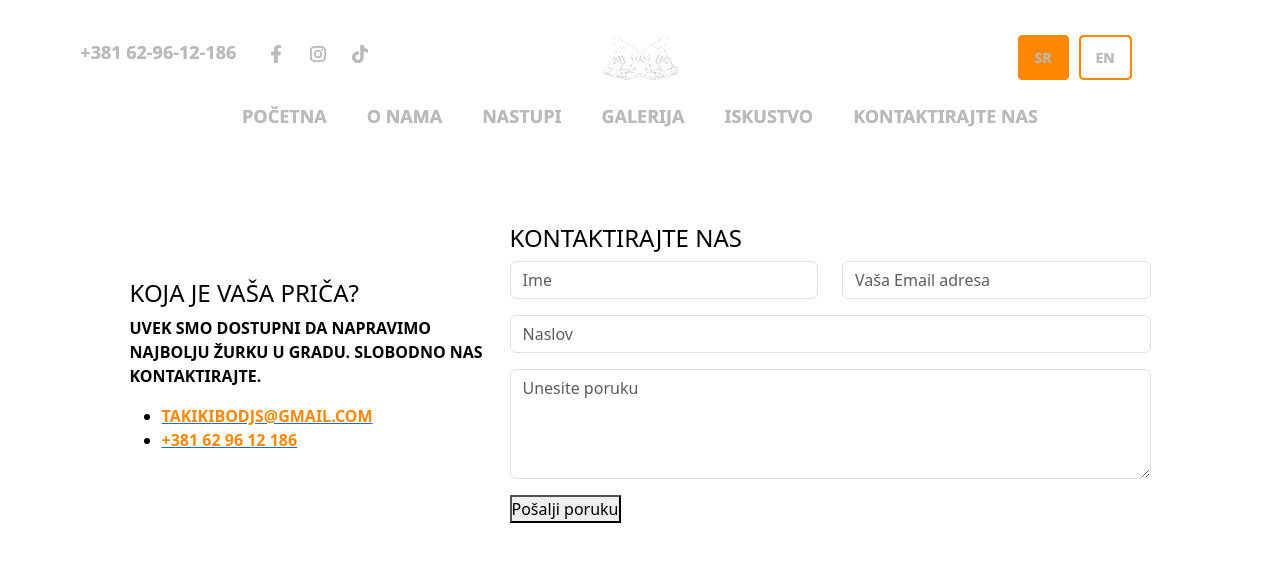
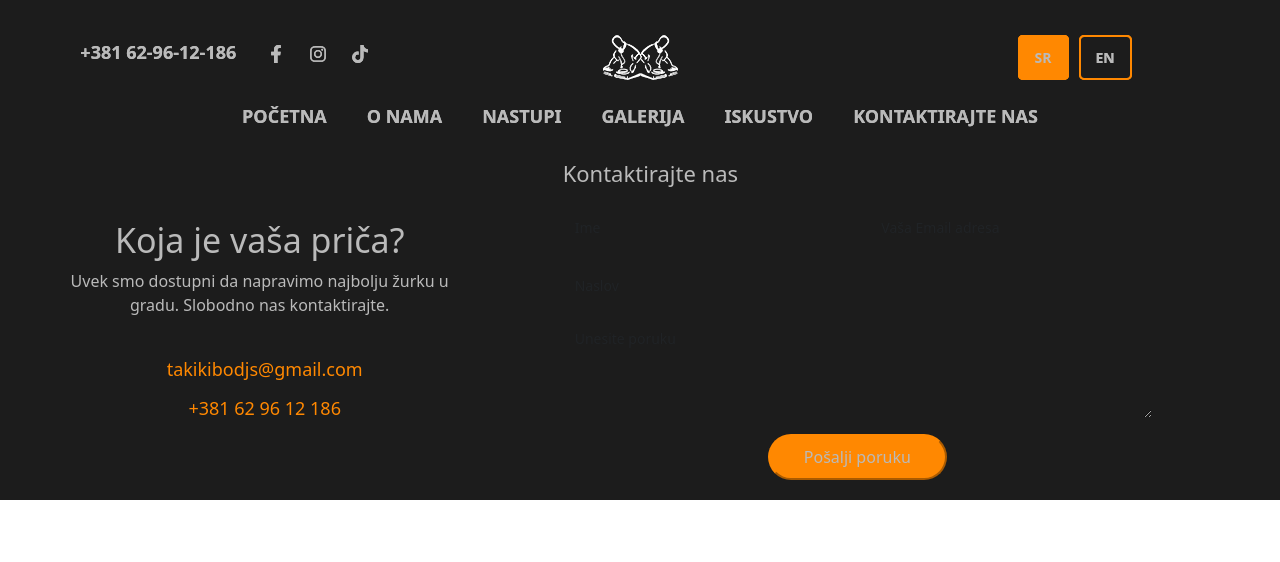
Before and after one commit to AleteiaSD/DJS, a React (Create React App) app: page /contact in a window 1280 px wide. Shown: the top 562 px of the page. Built offline with nearby package versions, Linux system fonts and the light colour scheme; a web font is replaced by a local one.

Commit message:
Commit 3- ContactUs

```diff
--- a/src/assets/contact.css
+++ b/src/assets/contact.css
@@ -1,7 +1,146 @@
-.contact-section{
+/* Base Styles for Contact Section */
+.contact-section {
+    position: relative;
+    padding-top: 20vh;
+    background-color: var(--px-bg-1);
+}
 
-    position: relative;
 
-    top: 20vh; /* Pomeranje teksta naniže ispod header-a */
-    margin: 5%;
+/* Contact Information Styles */
+.contact-info {
+    margin-bottom: 20px;
+    color: var(--px-bababa);
+    text-align: center;
 }
+.contact-info h4 {
+    font-size: 34px;
+    font-weight: 500;
+}
+.contact-info p {
+    font-size: 16px;
+}
+.contact-info i,a {
+    text-decoration: none;
+
+    text-align: left;
+
+}
+.contact-info ul {
+    margin: 0;
+    padding: 10px 0 0;
+    list-style: none;
+}
+.contact-info li {
+    font-size: 18px;
+    font-weight: 500;
+    line-height: 1.3;
+    margin-top: 10px;
+}
+.contact-info li i {
+    width: 30px;
+    text-align: center;
+    font-size: 22px;
+    color: var(--px-theme);
+    margin-right: 10px;
+}
+
+/* Contact Form Styles */
+.contact-form {
+    padding-bottom: 20px;
+    margin-left: 10%;
+    margin-right: 10%;
+}
+.form-control {
+    color: var(--px-bababa);
+    background: none;
+    border: 1px solid rgba(var(--px-white), 0.3);
+    border-radius: 0;
+    box-shadow: none;
+    font-size: 14px;
+    height: calc(2em + 0.75rem + 2px);
+}
+
+
+.contact-form h4 {
+    font-size: 22px;
+    font-weight: 500;
+    margin-bottom: 20px;
+    color: var(--px-bababa);
+}
+.contact-form .form-control {
+    color: var(--px-bababa);
+    background-color: transparent;
+    border: 1px solid rgba(var(--px-white), 0.3);
+    border-radius: 0;
+    box-shadow: none;
+    font-size: 14px;
+    height: calc(2em + 0.75rem + 2px);
+    margin-bottom: 15px;
+}
+.contact-form .form-control.invalid {
+    border-color: #dc3545 !important;
+}
+.contact-form textarea.form-control {
+    height: auto;
+}
+
+
+
+.form-control.invalid {
+    border-color: #dc3545 !important;
+}
+
+.form-control{
+    color: var(--px-bababa);
+    border: 1px solid rgba(var(--px-bababa), 0.3);
+    background: var(--px-white);
+}
+.contact-form .form-control {
+    color: rgba(255, 255, 255, 0.73);
+    border-color: rgba(255, 255, 255, 0.3);
+    background: #1c1c1c;
+}
+
+
+
+
+
+
+
+
+
+/* Button Styles */
+.btn-bar{
+    display: flex;
+    justify-content: center;  /* Centriranje horizontalno */
+}
+.btn-bar .px-btn {
+    background-color: var(--px-theme);
+    color: var(--px-bababa);
+    padding: 9px 34px;
+    border-radius: 60px;
+    transition: 0.3s;
+    text-align: center;
+    border-color: var(--px-theme, 0.75);
+
+}
+.btn-bar .px-btn:hover {
+    transform: translateY(-5px);
+    color: #fff;
+}
+
+
+
+
+
+
+
+/* Responsive Adjustments */
+@media screen and (max-width: 767px) {
+    .contact-info, .contact-form {
+        margin-bottom: 20px;
+    }
+    .contact-info h4, .contact-form h4 {
+        font-size: 28px;
+    }
+}
--- a/src/components/contact/Contact.jsx
+++ b/src/components/contact/Contact.jsx
@@ -33,12 +33,12 @@ const Contact = () => {
         <div className="row">
           <div className="col-md-6">
             <div className="form-group mb-3">
-              <input type="text" className="form-control theme-light" placeholder={t("contact.fullName")} {...register("name", { required: true })}/>
+              <input type="text" className="form-control" placeholder={t("contact.fullName")} {...register("name", { required: true })}/>
               {errors.name && errors.name.type === "required" && (<span className="invalid-feedback">{t("contact.fullNameRequired")}</span>)}</div>
           </div>
           <div className="col-md-6">
             <div className="form-group mb-3">
-              <input type="email" className="form-control theme-light" placeholder={t("contact.emailAddress")}
+              <input type="email" className="form-control" placeholder={t("contact.emailAddress")}
                 {
                   ...register( "email",{ required: t("contact.emailAddressRequired"), pattern: { value: /\S+@\S+\.\S+/, message: t("contact.emailAddressRequiredMessage"),},},{ required: true })}/>
               {errors.email && (<span className="invalid-feedback">{errors.email.message}</span>)}
@@ -47,14 +47,14 @@ const Contact = () => {
           <div className="col-12">
             <div className="form-group mb-3">
               <input type="text"
-                className="form-control theme-light" placeholder={t("contract.subject")}
+                className="form-control" placeholder={t("contract.subject")}
                 {...register("subject", { required: true })}/>
               {errors.subject && (<span className="invalid-feedback">{t("contract.subjectRequired")}</span>)}
             </div>
           </div>
           <div className="col-12">
             <div className="form-group mb-3">
-              <textarea rows="4" className="form-control theme-light" placeholder={t("contact.typeComment")}
+              <textarea rows="4" className="form-control" placeholder={t("contact.typeComment")}
                 {...register("comment", { required: true })}></textarea>
               {errors.comment && (<span className="invalid-feedback">{t("contact.typeCommentRequired")}</span>)}
             </div>
--- a/src/components/contact/ContactSection.jsx
+++ b/src/components/contact/ContactSection.jsx
@@ -12,20 +12,19 @@ const ContactSection = () => {
   return (
    <>
    <HeaderComponent/>
-      <section id="contactme" className="contact-section">
-        <div className="container">
+      <div className="contact-section">
           <div className="row">
             <div className="col-lg-5 col-xl-4 m-15px-tb" data-aos="fade-right" data-aos-duration="1200">
               <ContactInfo />
             </div>
             <div className="col-lg-7 ml-auto m-15px-tb" data-aos="fade-right" data-aos-duration="1200" data-aos-delay="200">
-              <div className="contact-form"><h4>{t("contactme.name")}</h4>
+              <div className="contact-form">
+                <h4>{t("contactme.name")}</h4>
               <Contact />
               </div>
             </div>
           </div>
-        </div>
-      </section>
+      </div>
 
     </>
   );
```
